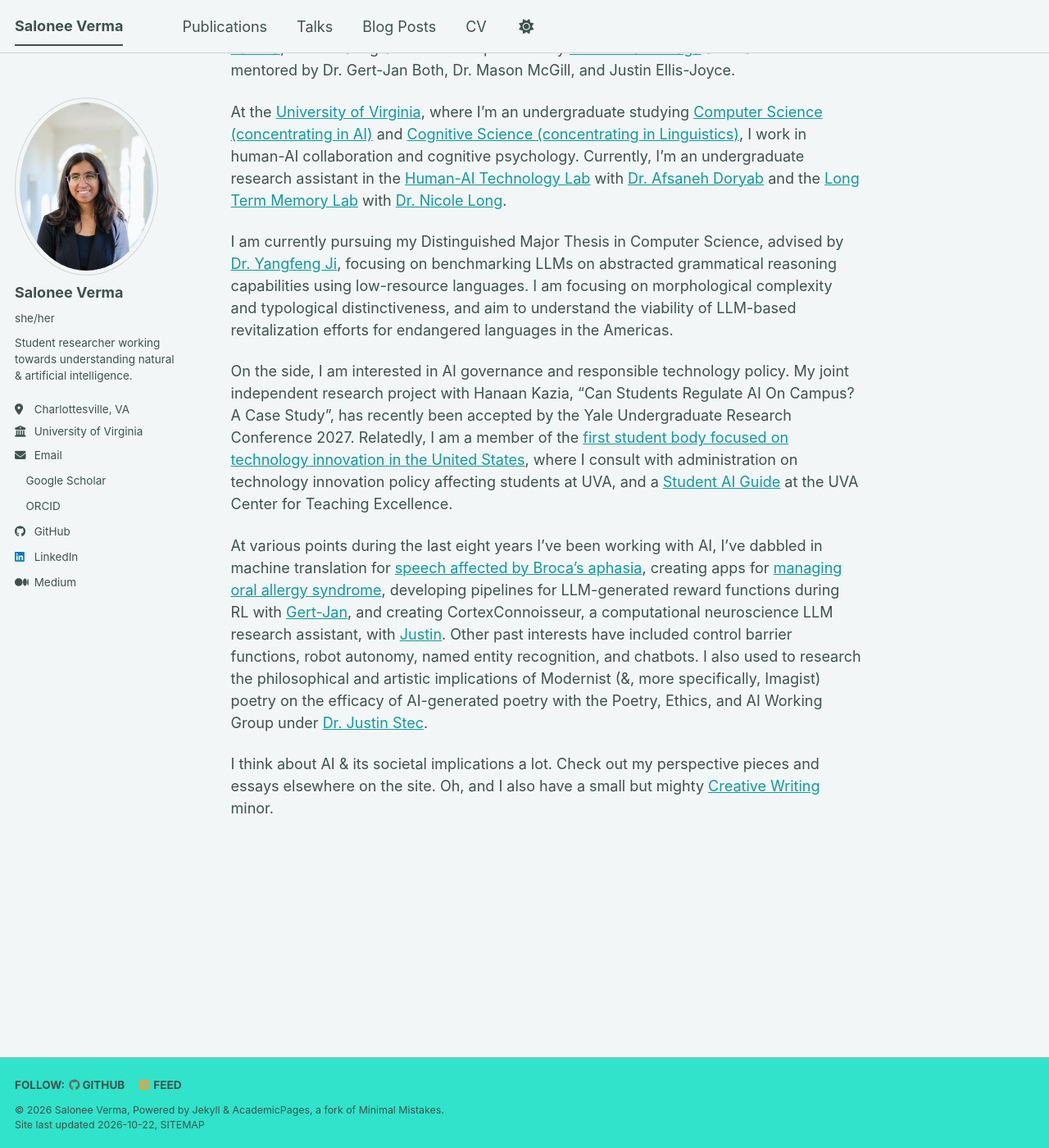
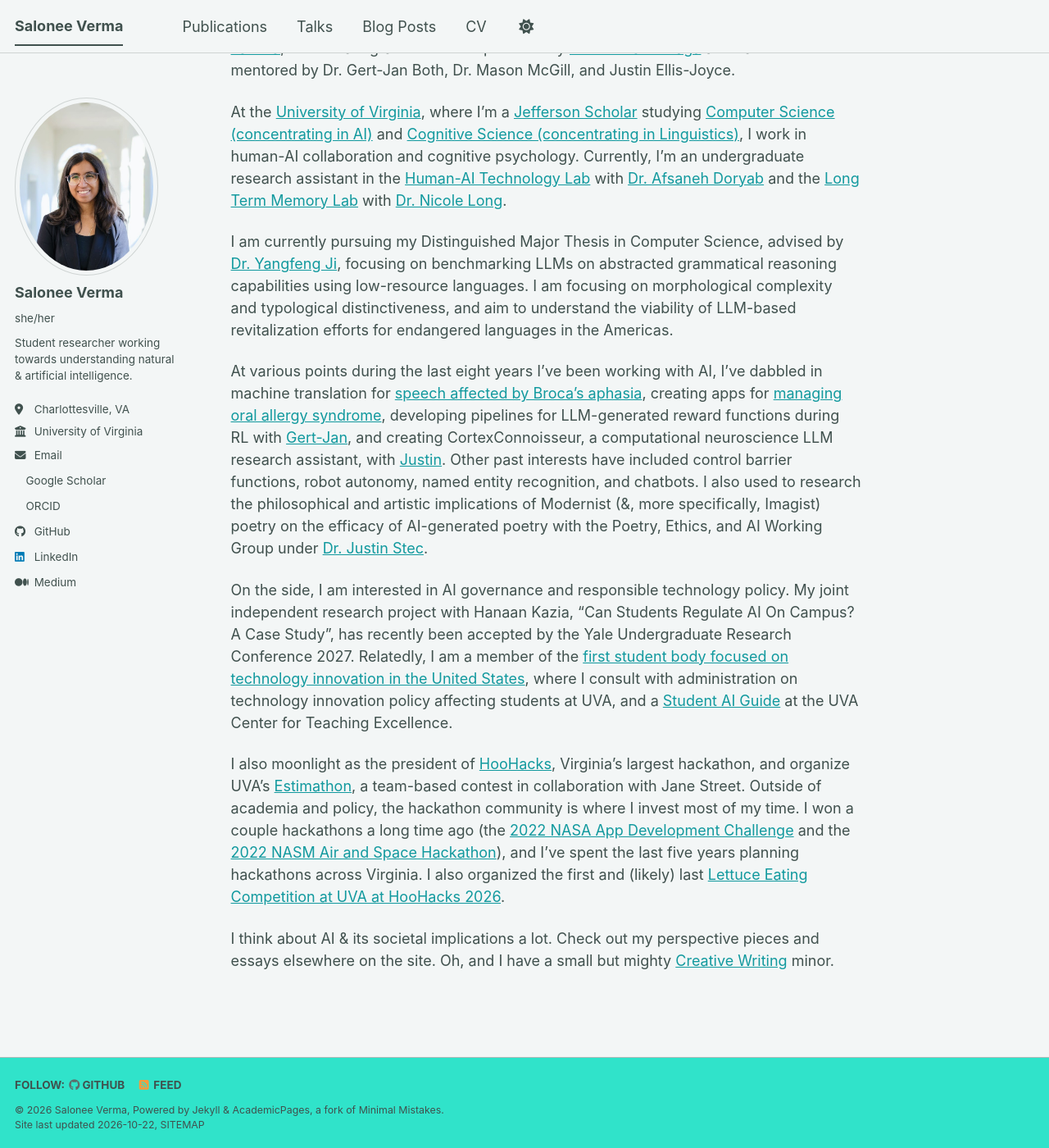
Before and after one commit to saloneeverma/saloneeverma.github.io, a Jekyll site: the page built from _pages/about.md, in a window 1280 px wide and 1400 px high, scrolled down 179 px. Shown: the whole window at 82% size. Built offline with Jekyll 4.4.1, drawn with Linux system fonts in a browser that asks for light colours; a style sheet for code colours, icons or effects is not loaded.

Commit message:
Edits to about section

```diff
--- a/_pages/about.md
+++ b/_pages/about.md
@@ -9,12 +9,14 @@ redirect_from:
 
 I'm a student researcher interested in exploring natural and artificial intelligence through either neuroscience-inspired AI or AI-inspired neuroscience. For now, this looks like RL for [biomechanical body models of _Drosophila melanogaster_](https://github.com/TuragaLab/flybody) in the [Turaga Lab](https://www.janelia.org/lab/turaga-lab) at [HHMI Janelia](https://www.hhmi.org/research/janelia), where I am grateful to be supervised by [Dr. Srinivas Turaga](https://www.janelia.org/people/srinivas-turaga) and have been mentored by Dr. Gert-Jan Both, Dr. Mason McGill, and Justin Ellis-Joyce.
 
-At the [University of Virginia](https://www.virginia.edu/), where I'm an undergraduate studying [Computer Science (concentrating in AI)](https://engineering.virginia.edu/department/computer-science) and [Cognitive Science (concentrating in Linguistics)](https://cogsci.as.virginia.edu/), I work in human-AI collaboration and cognitive psychology. Currently, I'm an undergraduate research assistant in the [Human-AI Technology Lab](https://hai-lab-uva.github.io/) with [Dr. Afsaneh Doryab](https://www.afsanehdoryab.com/) and the [Long Term Memory Lab](https://longtermmemorylab.com/) with [Dr. Nicole Long](https://psychology.as.virginia.edu/people/nicole-long).
+At the [University of Virginia](https://www.virginia.edu/), where I'm a [Jefferson Scholar](https://www.jeffersonscholars.org/scholarships) studying [Computer Science (concentrating in AI)](https://engineering.virginia.edu/department/computer-science) and [Cognitive Science (concentrating in Linguistics)](https://cogsci.as.virginia.edu/), I work in human-AI collaboration and cognitive psychology. Currently, I'm an undergraduate research assistant in the [Human-AI Technology Lab](https://hai-lab-uva.github.io/) with [Dr. Afsaneh Doryab](https://www.afsanehdoryab.com/) and the [Long Term Memory Lab](https://longtermmemorylab.com/) with [Dr. Nicole Long](https://psychology.as.virginia.edu/people/nicole-long).
 
 I am currently pursuing my Distinguished Major Thesis in Computer Science, advised by [Dr. Yangfeng Ji](https://engineering.virginia.edu/faculty/yangfeng-ji), focusing on  benchmarking LLMs on abstracted grammatical reasoning capabilities using low-resource languages. I am focusing on morphological complexity and typological distinctiveness, and aim to understand the viability of LLM-based revitalization efforts for endangered languages in the Americas.
 
+At various points during the last eight years I've been working with AI, I've dabbled in machine translation for [speech affected by Broca's aphasia](https://talkbank.org/aphasia/), creating apps for [managing oral allergy syndrome](https://stanfordhealthcare.org/content/dam/SHC/clinics/menlo-medical-clinic/docs/Allergy/Oral%20Allergy%20Syndrome.pdf), developing pipelines for LLM-generated reward functions during RL with [Gert-Jan](https://github.com/GJBoth), and creating CortexConnoisseur, a computational neuroscience LLM research assistant, with [Justin](https://github.com/0xJustin). Other past interests have included control barrier functions, robot autonomy, named entity recognition, and chatbots. I also used to research the philosophical and artistic implications of Modernist (&, more specifically, Imagist) poetry on the efficacy of AI-generated poetry with the Poetry, Ethics, and AI Working Group under [Dr. Justin Stec](https://www.linkedin.com/in/justin-stec-3a484768).
+
 On the side, I am interested in AI governance and responsible technology policy. My joint independent research project with Hanaan Kazia, "Can Students Regulate AI On Campus? A Case Study", has recently been accepted by the Yale Undergraduate Research Conference 2027. Relatedly, I am a member of the [first student body focused on technology innovation in the United States](https://dtdlab.virginia.edu/project/student-technology-council/), where I consult with administration on technology innovation policy affecting students at UVA, and a [Student AI Guide](https://cte.virginia.edu/initiatives/genai-initiatives#programs) at the UVA Center for Teaching Excellence.
 
-At various points during the last eight years I've been working with AI, I've dabbled in machine translation for [speech affected by Broca's aphasia](https://talkbank.org/aphasia/), creating apps for [managing oral allergy syndrome](https://stanfordhealthcare.org/content/dam/SHC/clinics/menlo-medical-clinic/docs/Allergy/Oral%20Allergy%20Syndrome.pdf), developing pipelines for LLM-generated reward functions during RL with [Gert-Jan](https://github.com/GJBoth), and creating CortexConnoisseur, a computational neuroscience LLM research assistant, with [Justin](https://github.com/0xJustin). Other past interests have included control barrier functions, robot autonomy, named entity recognition, and chatbots. I also used to research the philosophical and artistic implications of Modernist (&, more specifically, Imagist) poetry on the efficacy of AI-generated poetry with the Poetry, Ethics, and AI Working Group under [Dr. Justin Stec](https://www.linkedin.com/in/justin-stec-3a484768).
+I also moonlight as the president of [HooHacks](https://team.hoohacks.io/), Virginia's largest hackathon, and organize UVA's [Estimathon](https://estimathon.com/), a team-based contest in collaboration with Jane Street. Outside of academia and policy, the hackathon community is where I invest most of my time. I won a couple hackathons a long time ago (the [2022 NASA App Development Challenge](https://www.nasa.gov/learning-resources/app-development-challenge/) and the [2022 NASM Air and Space Hackathon](https://airandspace.si.edu/whats-on/events/air-and-space-hackathon)), and I've spent the last five years planning hackathons across Virginia. I also organized the first and (likely) last [Lettuce Eating Competition at UVA at HooHacks 2026](https://hoohacks-2026.devpost.com/).
 
-I think about AI & its societal implications a lot. Check out my perspective pieces and essays elsewhere on the site. Oh, and I also have a small but mighty [Creative Writing](https://creativewriting.virginia.edu/) minor.
+I think about AI & its societal implications a lot. Check out my perspective pieces and essays elsewhere on the site. Oh, and I have a small but mighty [Creative Writing](https://creativewriting.virginia.edu/) minor.
```
